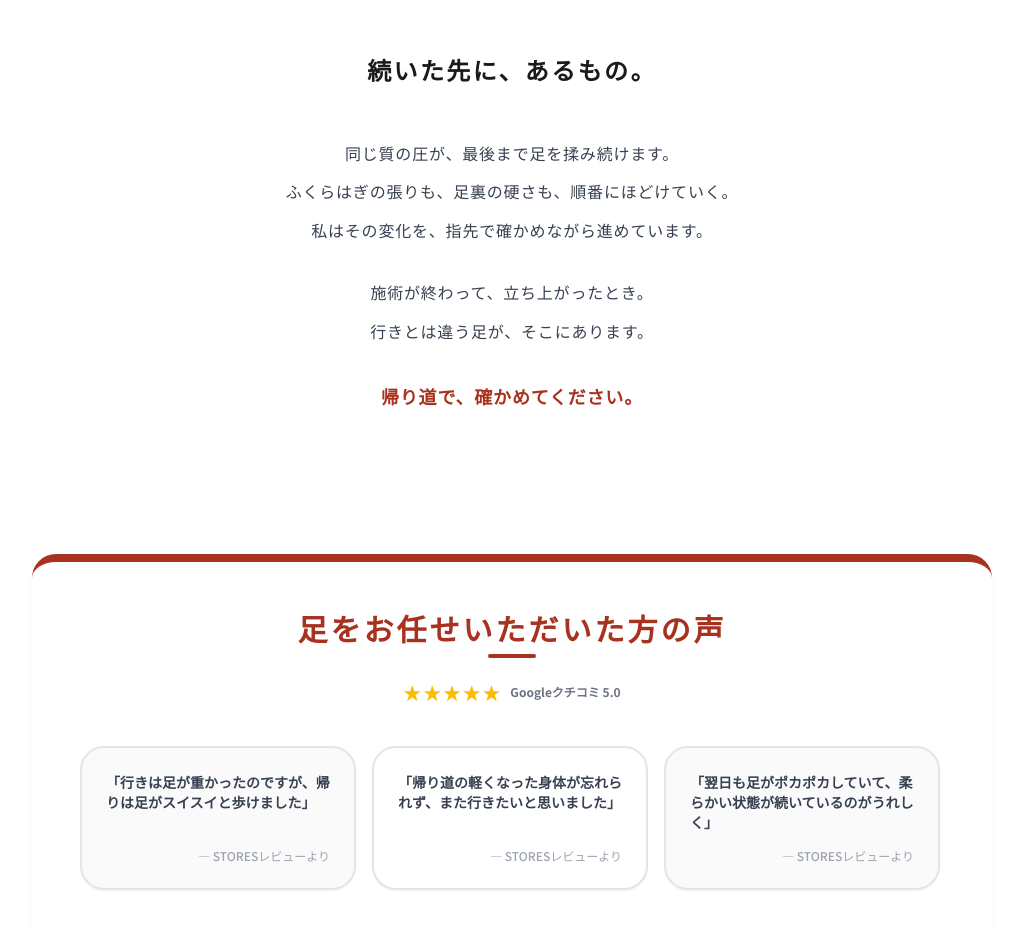
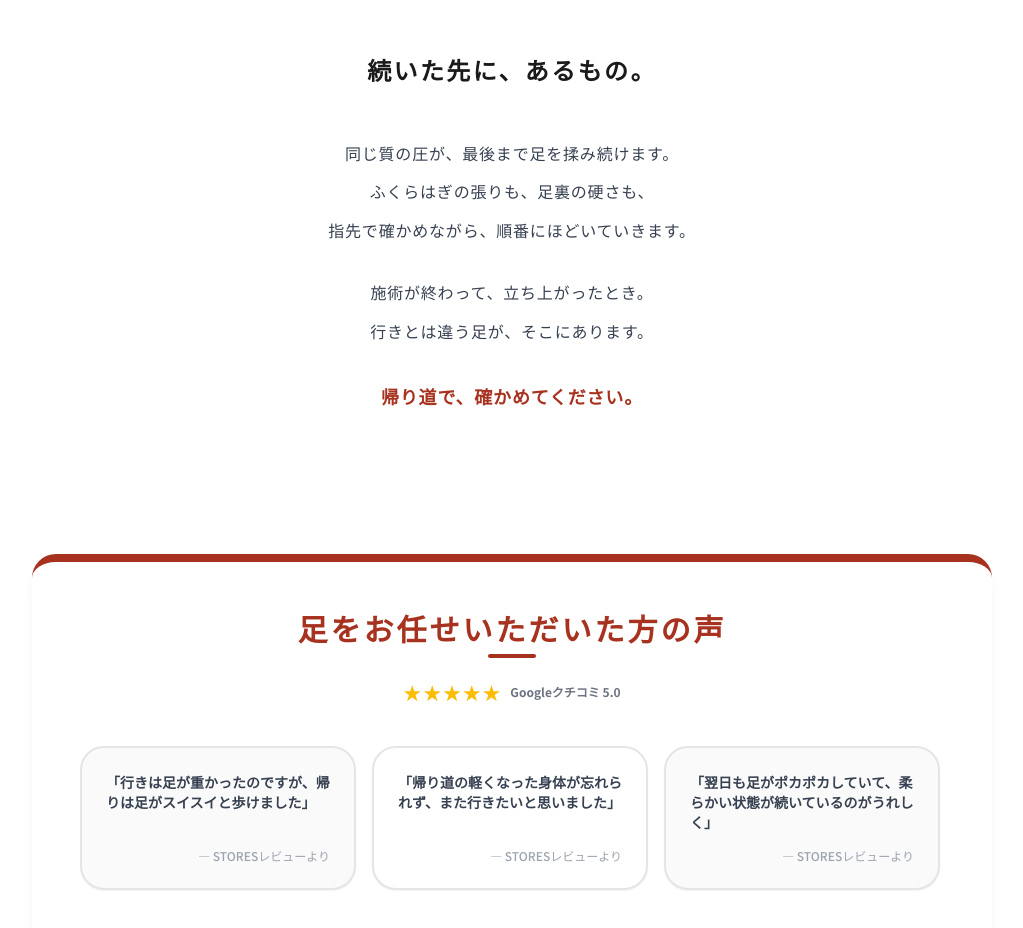
Before and after one commit to ashiyafukusuke/fukusuke2, a Next.js app: page / in a window 1280 px wide. Shown: the part 1460-2388 px from the top of the page, without its empty margins (128-1151 px from the left). Built offline with nearby package versions, Linux system fonts and the light colour scheme.

Commit message:
Add files via upload

```diff
--- a/src/components/Outcome.tsx
+++ b/src/components/Outcome.tsx
@@ -16,8 +16,8 @@ export default function Outcome() {
         <div className="space-y-6 text-sm md:text-base text-gray-700 leading-[2.2] md:leading-[2.4] tracking-wider">
           <p>
             同じ質の圧が、最後まで足を揉み続けます。<br />
-            ふくらはぎの張りも、足裏の硬さも、順番にほどけていく。<br />
-            私はその変化を、指先で確かめながら進めています。
+            ふくらはぎの張りも、足裏の硬さも、<br />
+            指先で確かめながら、順番にほどいていきます。
           </p>
           <p>
             施術が終わって、立ち上がったとき。<br />
```
